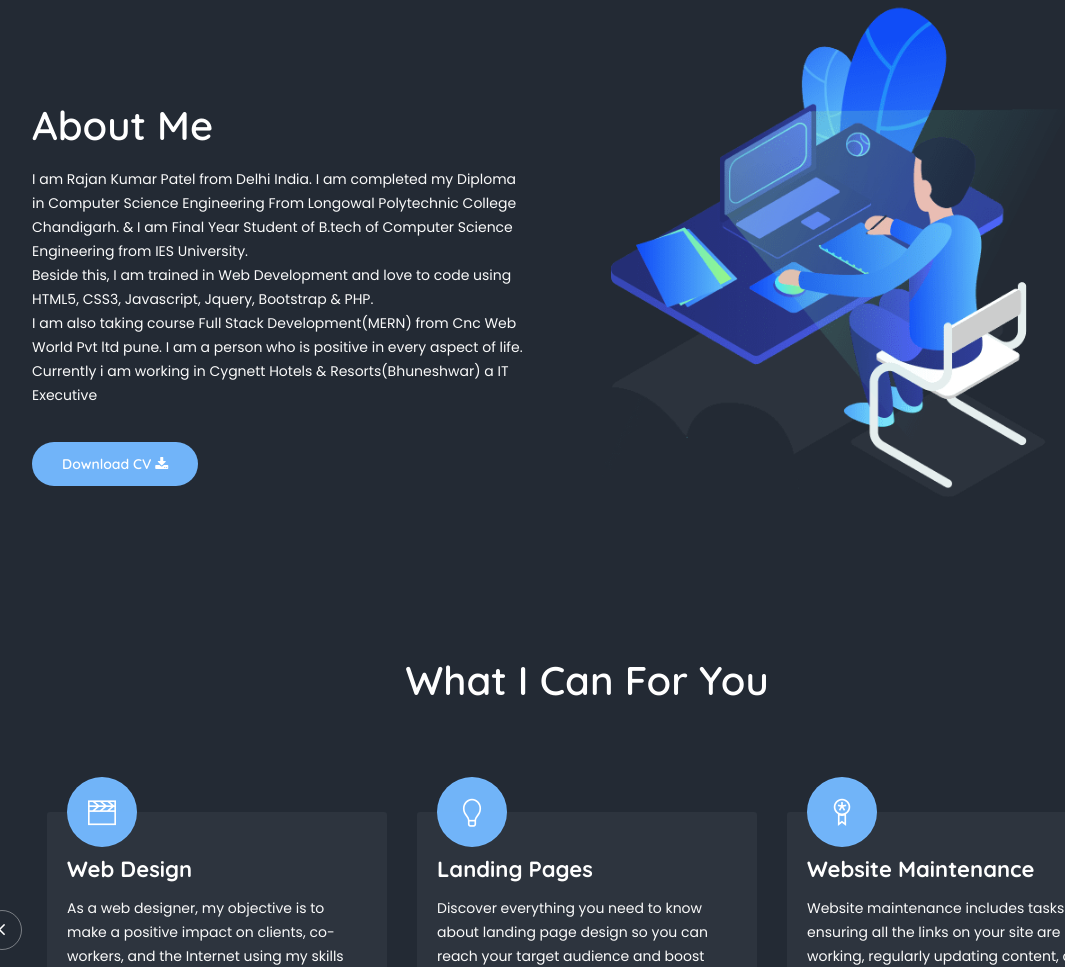
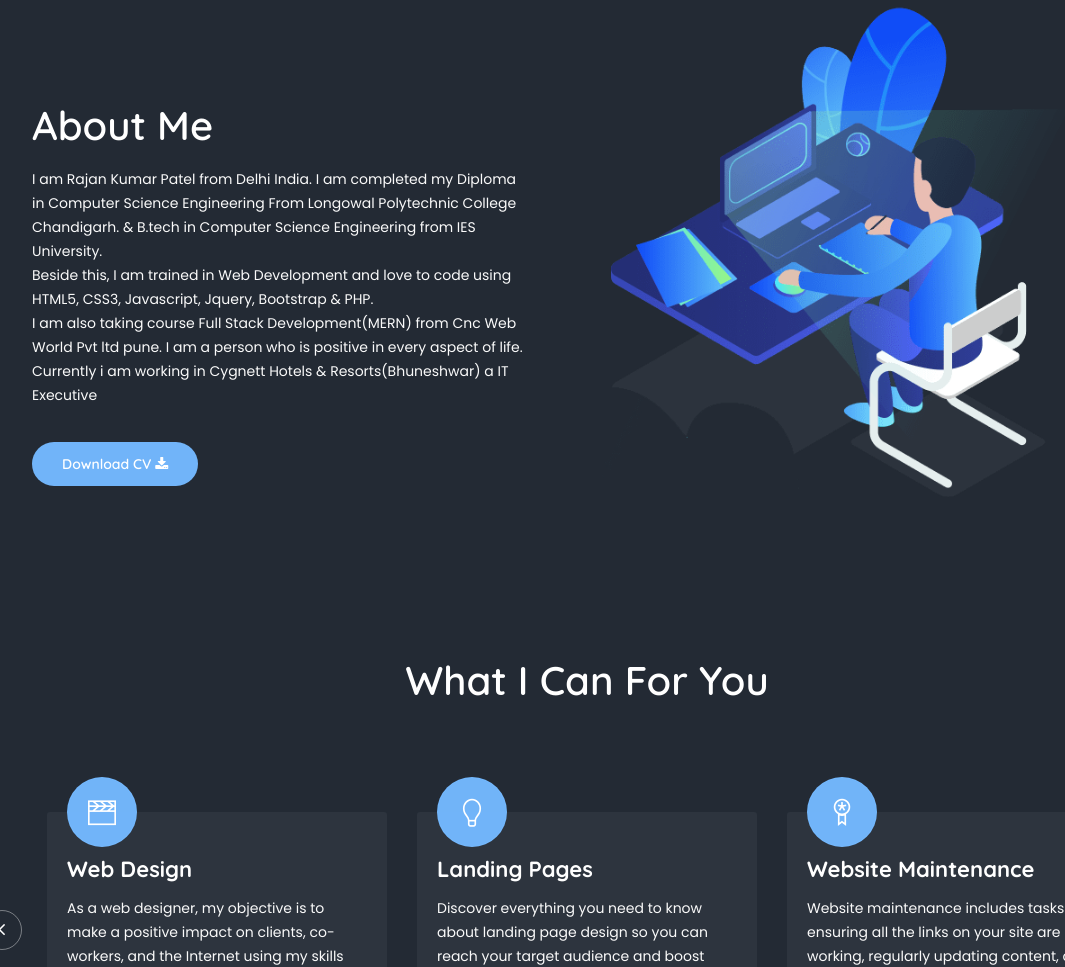
Before and after one commit to Rajanpatel340/Rajan-Personal-Portfolio, a plain HTML site: page index.html in a window 1280 px wide. Shown: the part 827-1794 px from the top of the page, without its empty margins (53-1118 px from the left). Drawn offline with Linux system fonts and the light colour scheme.

Commit message:
upate
by rajan

```diff
--- a/index.html
+++ b/index.html
@@ -120,7 +120,7 @@
 					<div class="col-lg-6 col-sm-6 col-xs-12 wow fadeInLeft" data-wow-duration="1s" data-wow-delay="0.1s" data-wow-offset="0">
 						<div class="about_content">
 							<h1>About Me</h1>
-							<p>I am Rajan Kumar Patel from Delhi India. I am completed my Diploma in  Computer Science Engineering From Longowal Polytechnic College Chandigarh. & I am Final Year Student of  B.tech of Computer Science Engineering from IES University. <br> Beside this, I am trained in Web Development and love to code using HTML5,  CSS3, Javascript,  Jquery,  Bootstrap   & PHP.<br> I am also taking course Full Stack Development(MERN) from Cnc Web World Pvt ltd pune. I am a person who is positive in every aspect of life. </p>
+							<p>I am Rajan Kumar Patel from Delhi India. I am completed my Diploma in  Computer Science Engineering From Longowal Polytechnic College Chandigarh. & B.tech in Computer Science Engineering from IES University. <br> Beside this, I am trained in Web Development and love to code using HTML5,  CSS3, Javascript,  Jquery,  Bootstrap   & PHP.<br> I am also taking course Full Stack Development(MERN) from Cnc Web World Pvt ltd pune. I am a person who is positive in every aspect of life. </p>
 							<p>Currently i am working in Cygnett Hotels & Resorts(Bhuneshwar) a IT Executive </p>
 							<a href="img/Rajan Cv.pdf">Download CV <i class="fa fa-download"></i></a>
 						</div>
```
